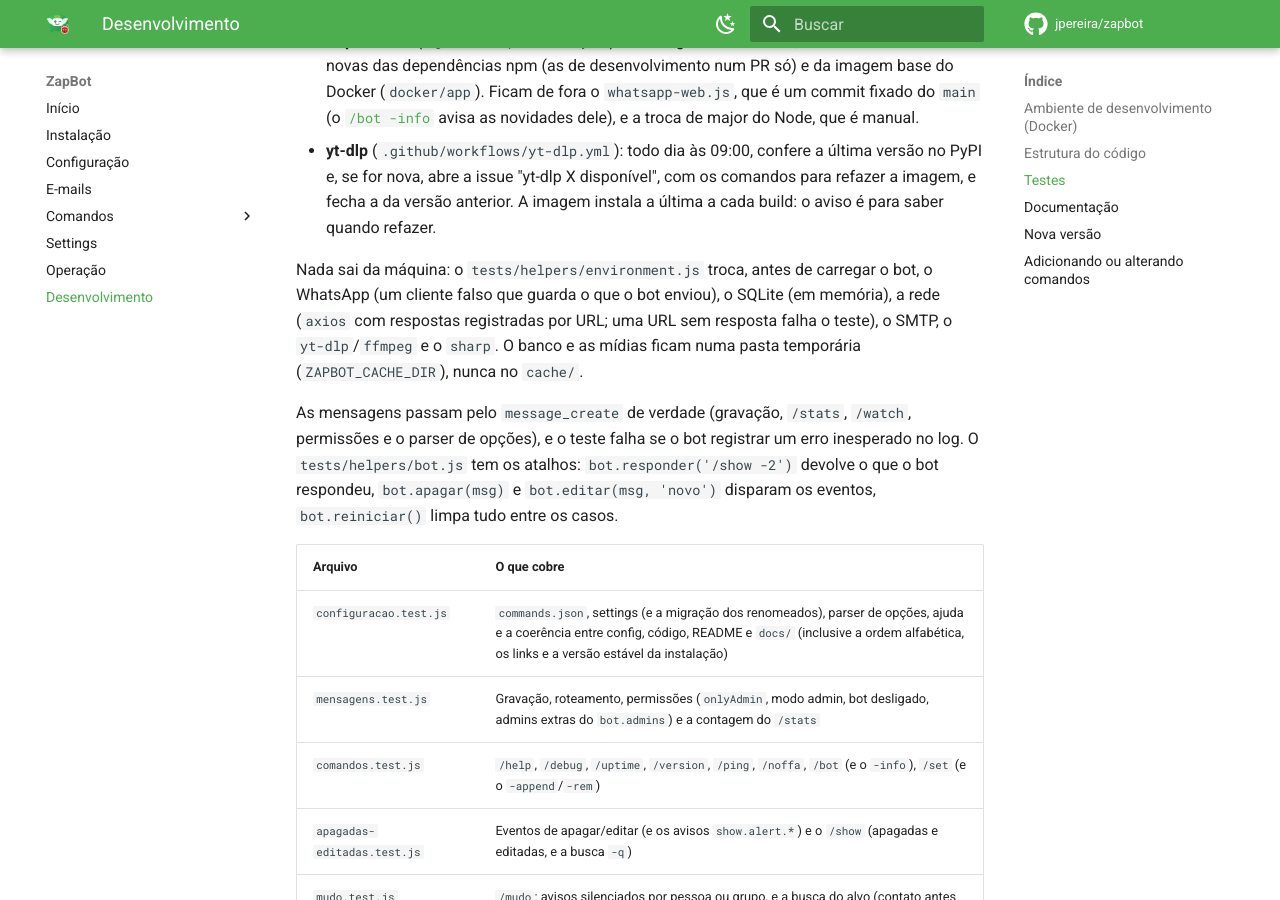
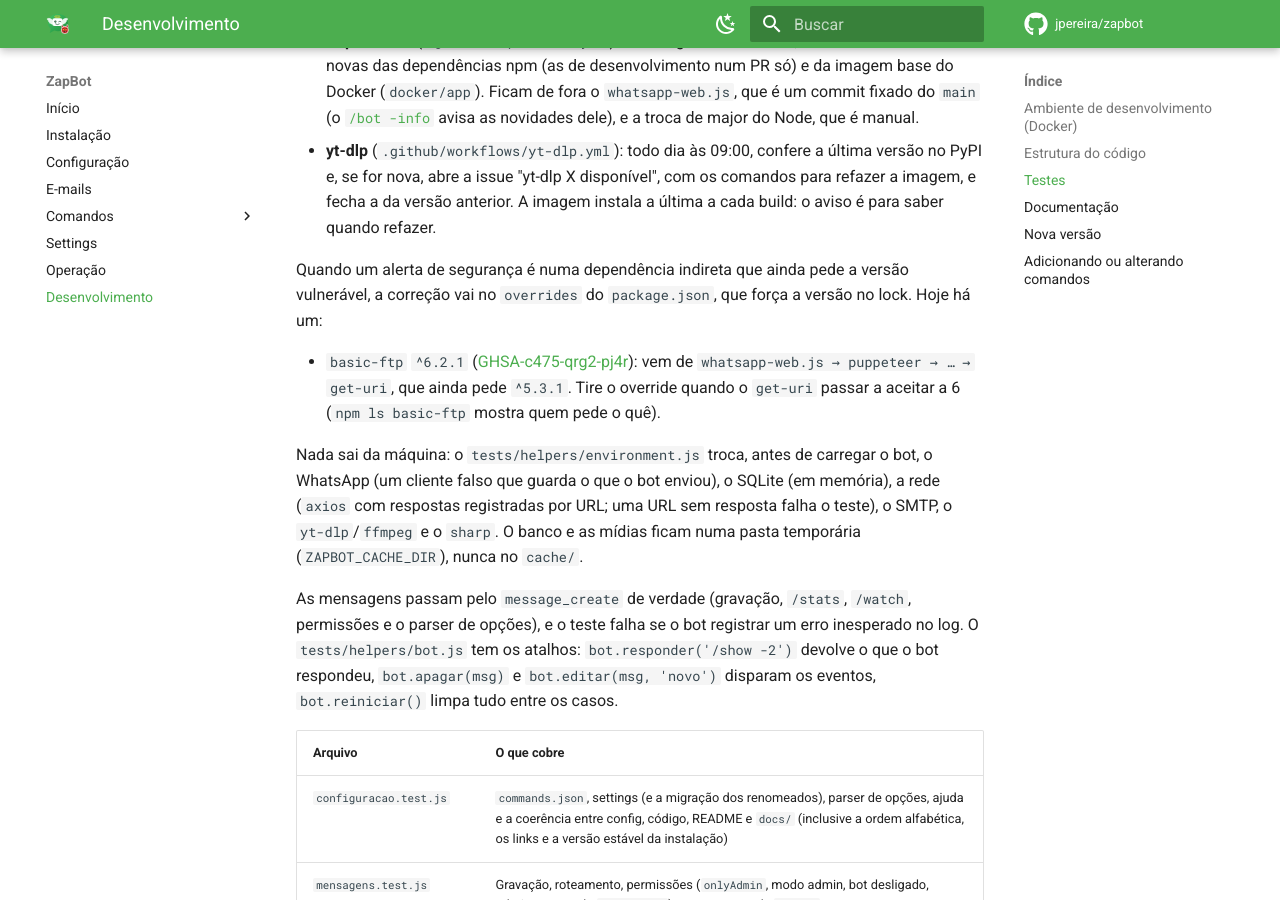
Before and after one commit to jpereira/zapbot, an MkDocs documentation site: the page built from docs/development.md, in a window 1280 px wide and 900 px high, scrolled down 1915 px. Built offline with MkDocs 1.6.1 and Material for MkDocs 9.7.7, drawn with Linux system fonts in a browser that asks for light colours; comment, search, counter and statistics services are not loaded.

Commit message:
Force basic-ftp 6.2.1 through the package.json overrides (Dependabot alert no. 35, GHSA-c475-qrg2-pj4r)
basic-ftp <= 6.2.0 hangs the process with a malicious directory listing (regex with quadratic
backtracking). It comes in indirectly, from whatsapp-web.js → puppeteer → @puppeteer/browsers
→ proxy-agent → pac-proxy-agent → get-uri, and get-uri (up to the latest version) asks for
^5.3.1, with no fix on 5: Dependabot cannot open a PR.

- overrides: { "basic-ftp": "^6.2.1" }; in the lock, only basic-ftp changes (5.3.1 → 6.2.1).
- 6.0 only turns off by default the separate transfer host (a protection); get-uri uses
  access, lastMod, list and downloadTo, which do not change. Checked with an npm ci: get-uri
  loads with 6.2.1.
- In the bot, the path was almost unreachable (only in a Chrome download through a PAC proxy
  over ftp://; the image uses Debian's Chromium), but the vulnerable package shipped in the image.

development.md explains the override and when to remove it (get-uri accepting 6).

```diff
--- a/docs/development.md
+++ b/docs/development.md
@@ -99,6 +99,16 @@ Dois avisos de versão nova ficam no GitHub:
   versão no PyPI e, se for nova, abre a issue "yt-dlp X disponível", com os
   comandos para refazer a imagem, e fecha a da versão anterior. A imagem instala
   a última a cada build: o aviso é para saber quando refazer.
+
+Quando um alerta de segurança é numa dependência indireta que ainda pede a
+versão vulnerável, a correção vai no `overrides` do `package.json`, que força a
+versão no lock. Hoje há um:
+
+- `basic-ftp` `^6.2.1`
+  ([GHSA-c475-qrg2-pj4r](https://github.com/advisories/GHSA-c475-qrg2-pj4r)):
+  vem de `whatsapp-web.js → puppeteer → … → get-uri`, que ainda pede `^5.3.1`.
+  Tire o override quando o `get-uri` passar a aceitar a 6 (`npm ls basic-ftp`
+  mostra quem pede o quê).
 
 Nada sai da máquina: o `tests/helpers/environment.js` troca, antes de carregar o
 bot, o WhatsApp (um cliente falso que guarda o que o bot enviou), o SQLite (em
--- a/package.json
+++ b/package.json
@@ -32,5 +32,8 @@
     "@eslint/js": "^9.39.5",
     "eslint": "^9.39.5",
     "globals": "^17.13.0"
+  },
+  "overrides": {
+    "basic-ftp": "^6.2.1"
   }
 }
```
Also changed, not shown: 1 other file.
